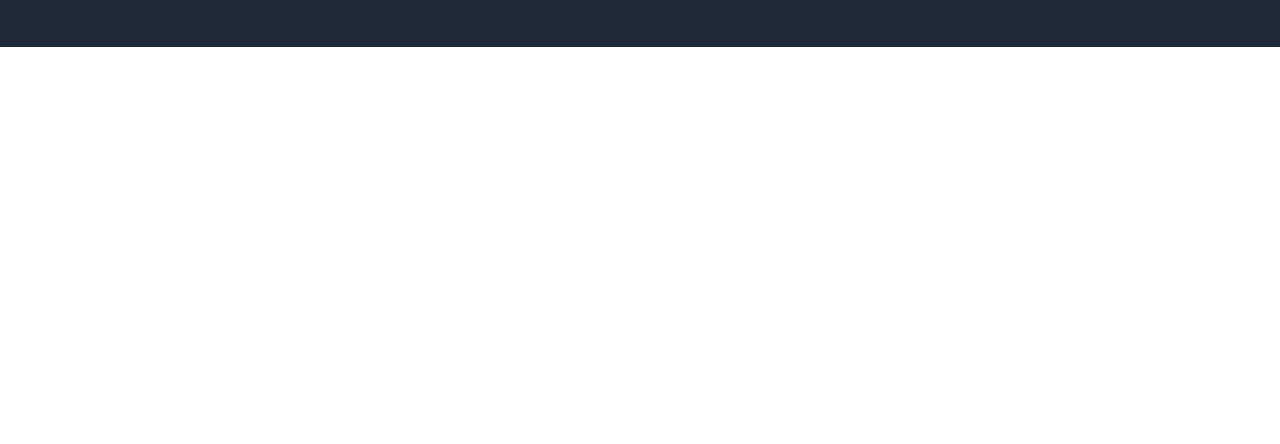
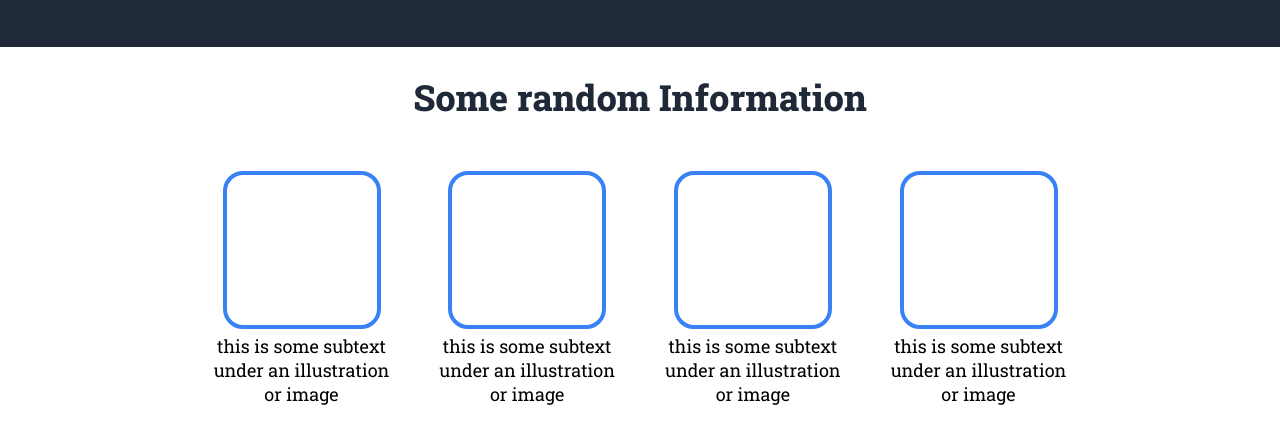
Before and after one commit to TEEVRABHANDARI/Odin-Landing-page, a plain HTML site: page index.html in a window 1280 px wide. Shown: the part 576-1020 px from the top of the page. Before the commit the page ends 800 px from the top, so only its background shows below. Drawn offline with Linux system fonts and the light colour scheme.

Commit message:
Finished second section

```diff
--- a/index.html
+++ b/index.html
@@ -38,5 +38,28 @@
             </div>
         </div>
     </div>
+
+    <div class="second-section">
+        <h2 class="Some-random-information">Some random Information</h2>
+
+        <div class="rowofBlueBoxes">
+            <div>
+                <div class="Blueboxes"></div>
+                <p class="message">this is some subtext <br>under an illustration <br>or image</p>
+            </div>
+            <div>
+                <div class="Blueboxes"></div>
+                <p class="message">this is some subtext <br>under an illustration <br>or image</p>
+            </div>
+            <div>
+                <div class="Blueboxes"></div>
+                <p class="message">this is some subtext <br>under an illustration <br>or image</p>
+            </div>
+            <div>
+                <div class="Blueboxes"></div>
+                <p class="message">this is some subtext <br>under an illustration <br>or image</p>
+            </div>
+        </div>
+    </div>
 </body>
 </html>
--- a/style.css
+++ b/style.css
@@ -88,3 +88,35 @@ img{
     color: #f9faf8;
     margin-left: 90px;
 }
+
+
+.Some-random-information{
+    font-size: 36px;
+    color: #1f2937;
+    font-weight: 800;
+    text-align: center;
+    margin: 2%;
+}
+
+
+.rowofBlueBoxes{
+    display: flex;
+    flex-direction: row;
+    justify-content: center;
+    gap: 50px;
+    margin: 50px;
+}
+.Blueboxes{
+    margin-left: 9px;
+    border: #3882f6 4px solid;
+    border-radius: 20px;
+    width: 50px;
+    height: 50px;
+    padding: 50px;
+}
+
+.message{
+    text-align: center;
+    margin-top: 5px;
+    font-size: 18px;
+}
```
